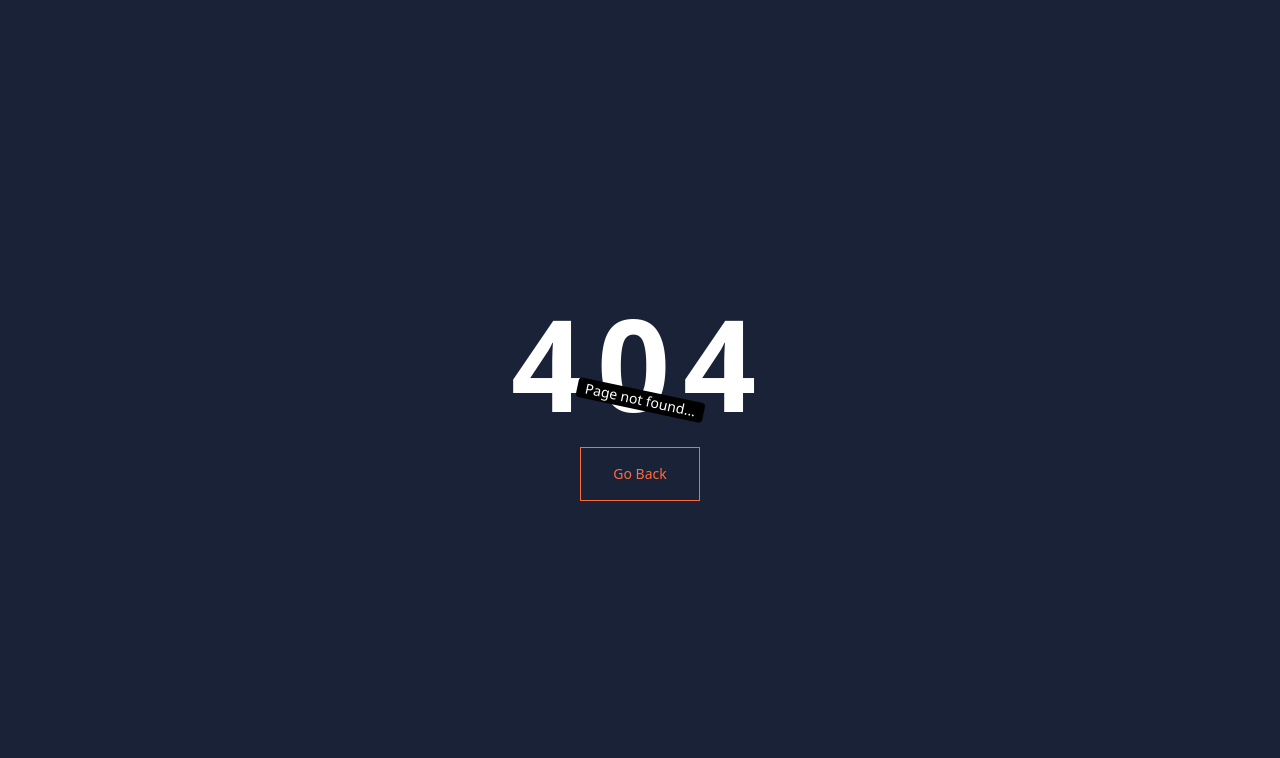
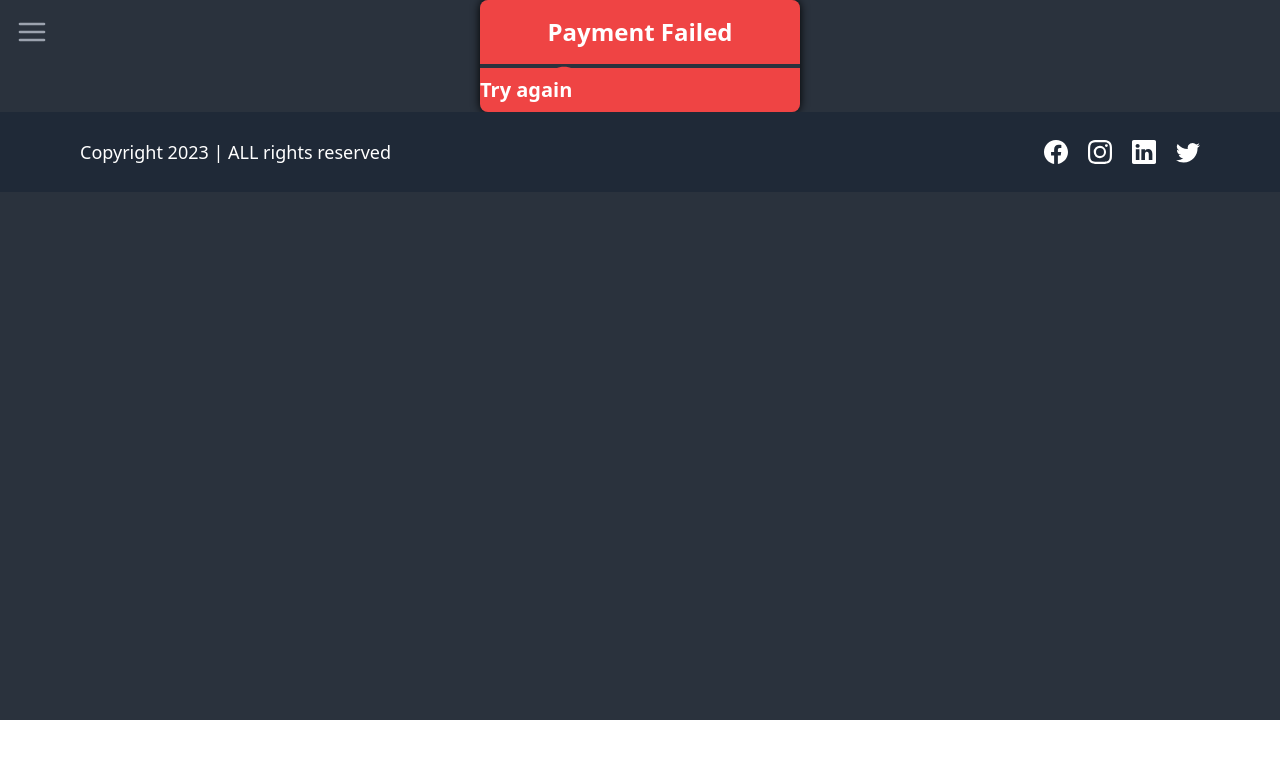
Before and after one commit to afroj07/LearningSystemFronted, a React (Vite) app: page /checkout/failure in a window 1280 px wide. Before the commit this address had no page. Shown: the top 758 px of the page. Built offline with nearby package versions, Linux system fonts and the light colour scheme.

Commit message:
added checkoutFail page,payment cancellation flow

```diff
--- a/src/App.jsx
+++ b/src/App.jsx
@@ -17,6 +17,7 @@ import Profile from './Pages/user/Profile';
 import EditProfile from './Pages/user/EditProfile';
 import Checkout from './Pages/payments/Checkout';
 import CheckoutSuccess from './Pages/payments/CheckoutSuccess';
+import CheckoutFailure from './Pages/payments/CheckoutFailure';
 function App() {
 
   return (
@@ -38,7 +39,8 @@ function App() {
         <Route path='/user/profile' element={<Profile/>}/>
         <Route path='/user/editprofile' element={<EditProfile/>}/>
         <Route path='/checkout' element={<Checkout/>}/>
-        R<Route path='checkout/success' element={<CheckoutSuccess/>}/>
+        <Route path='checkout/success' element={<CheckoutSuccess/>}/>
+        <Route path='checkout/failure' element={<CheckoutFailure/>}/>
         {/* </Route>  */}
 
        <Route path='*' element={<NotFound/>}/>
--- a/src/Pages/payments/Checkout.jsx
+++ b/src/Pages/payments/Checkout.jsx
@@ -11,8 +11,6 @@ const dispatch = useDispatch();
 const navigate =   useNavigate();
 const razorpayKey = useSelector((state)=>state?.razorpay?.key);
 const subscription_id = useSelector((state)=>state?.razorpay?.subscription_id)
-const userData = useSelector((state)=>state?.auth?.data);
-const isPaymentVerified = useSelector((state)=>state?.razorpay?.isPaymentVerified)
 const paymentDetails = {
   razorpay_payment_id:"",
   razorpay_subscription_id: "",
@@ -104,6 +102,6 @@ return (
 
 
   )
+
 }
-
 export default Checkouts;
--- /dev/null
+++ b/src/Pages/payments/CheckoutFailure.jsx
@@ -0,0 +1,40 @@
+import React from 'react'
+import HomeLayout from '../../Layout/HomeLayout'
+import { RxCrossCircled } from 'react-icons/rx'
+import { Link } from 'react-router-dom'
+
+const CheckoutFailure = () => {
+
+
+
+  return (
+    <HomeLayout>
+        <div className='min-w-[90vh] flex items-center justify-center text-white'>
+            <div className='w-80 h-26[26rem] flex felx-col justify-center items-center shadow-[0_0_10px_black] rounded-lg relative'>
+           <h1 className='bg-red-500 absolute top-0 w-full py-4 text-2xl font-2xl font-bold rounded-tl-lg rounded-tr-lg text-center' >
+             Payment Failed
+           </h1>
+            <div className='px-4 flex flex-col items-center justify-center space-y-2'>
+            <div className='text-center space-y-2'>
+             <h2 text-lg font-semibold>
+                Oops! Your payment failed
+             </h2>
+             <p className='text-left'>
+                Please try again later
+             </p>
+             <RxCrossCircled className='text-red-500 text-5xl'/>
+            </div>
+            <Link to='/checkout' className='bg-red-500 hover:bg-red-600 transition-all ease-in-out duration-300 absolute bottom-0 w-full py-2 text-xl font-semibold rounded-br-lg  rounded-bl-lg'>
+            <button
+            >Try again</button>
+            </Link>
+            </div>
+            </div>
+
+        </div>
+    </HomeLayout>
+
+  )
+}
+
+export default CheckoutFailure;
--- a/src/Pages/payments/CheckoutSuccess.jsx
+++ b/src/Pages/payments/CheckoutSuccess.jsx
@@ -1,10 +1,15 @@
-import React from 'react'
+import React, { useEffect } from 'react'
 import HomeLayout from '../../Layout/HomeLayout'
 import { AiFillCheckCircle, AiFillCiCircle } from 'react-icons/ai'
 import { Link } from 'react-router-dom'
+import { useDispatch } from 'react-redux'
+import { getUserData } from '../../Redux/Slices/AuthSlice'
 
 const CheckoutSuccess = () => {
-
+const dispatch = useDispatch();
+useEffect(()=>{
+  dispatch(getUserData());
+})
 
 
   return (
--- a/src/Pages/user/Profile.jsx
+++ b/src/Pages/user/Profile.jsx
@@ -1,14 +1,24 @@
 import React, { useEffect } from 'react'
 import { useDispatch, useSelector } from 'react-redux';
 import HomeLayout from '../../Layout/HomeLayout';
-import { Link } from 'react-router-dom';
+import { Link, useNavigate } from 'react-router-dom';
+import { cancelCourseBundle } from '../../Redux/Slices/RazorpaySlice';
+import { getUserData } from '../../Redux/Slices/AuthSlice';
+import toast from 'react-hot-toast';
 
 const Profile = () => {
 
    const dispatch = useDispatch();
+   const navigate = useNavigate();
   const userData = useSelector((state)=>state?.auth?.data);
 
-
+    async function handleCancellation(){
+      toast('Initiating cancellation');
+      await dispatch(cancelCourseBundle());
+      await dispatch(getUserData());
+      toast.success("Cancellation comleted");
+      navigate('/');
+    }
   return (
     <HomeLayout>
         <div className='min-h-[90vh] flex items-center justify-center ' >
@@ -53,7 +63,7 @@ const Profile = () => {
              </Link>
              </div>
              {userData?.subscription?.status=='active'&&(
-                <button className='w-full bg-red-600 hover:bg-red-500 transition-all ease-in-out duration-300'>
+                <button onClick={handleCancellation} className='w-full bg-red-600 hover:bg-red-500 transition-all ease-in-out duration-300'>
                     Cancel Subscription
                 </button>
              )}
```
